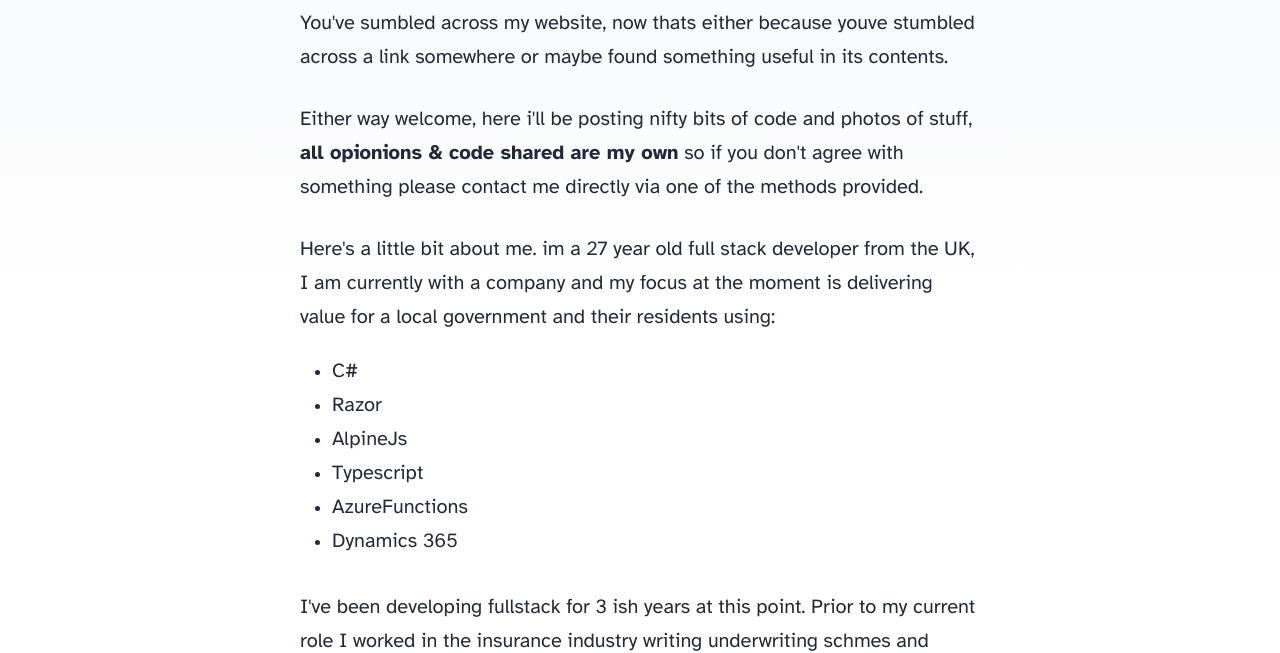
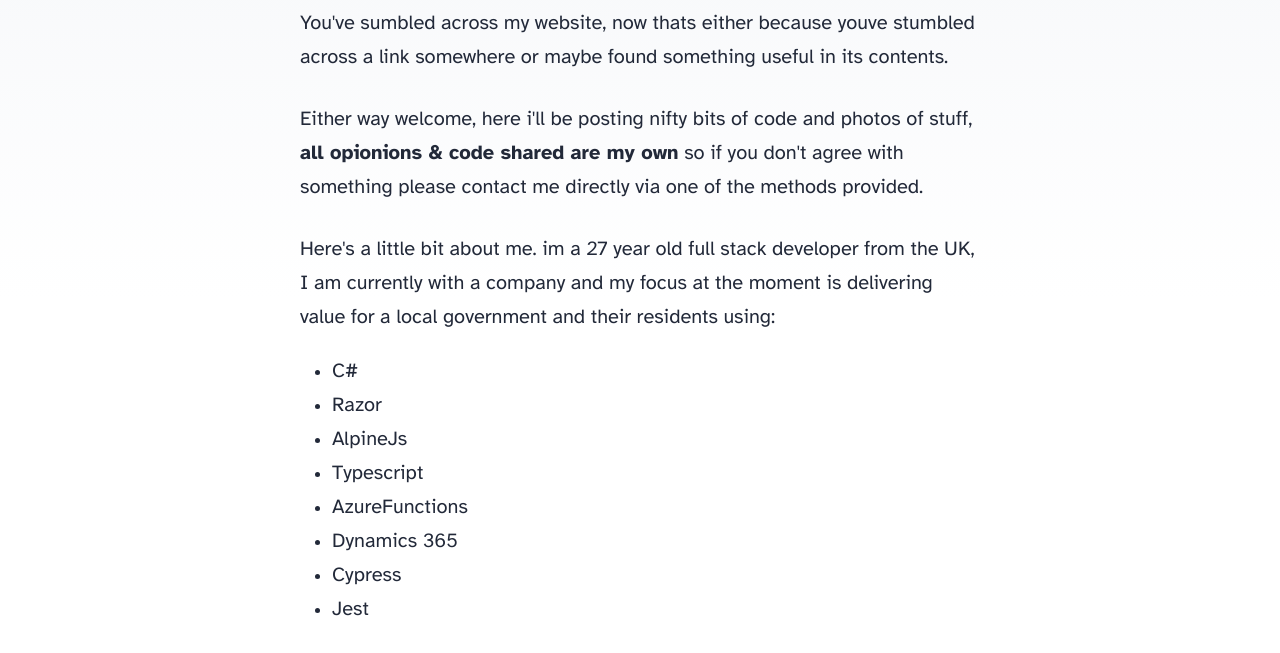
Before and after one commit to Stprry/DreadBlog, an Astro site: page / in a window 1280 px wide. Shown: the part 301-954 px from the top of the page. Built offline with nearby package versions, Linux system fonts and the light colour scheme; Astro itself is replaced by a stand-in of ours.

Commit message:
removed bits

```diff
--- a/src/pages/index.astro
+++ b/src/pages/index.astro
@@ -41,6 +41,8 @@ function calcAge(dateString: string) {
 					<li>Typescript</li>
 					<li>AzureFunctions</li>
 					<li>Dynamics 365</li>
+					<li>Cypress</li>
+					<li>Jest</li>
 				</ul>
 			</p>
 
```
Also changed, not shown: src/components/Header.astro (+0 -36 lines).
